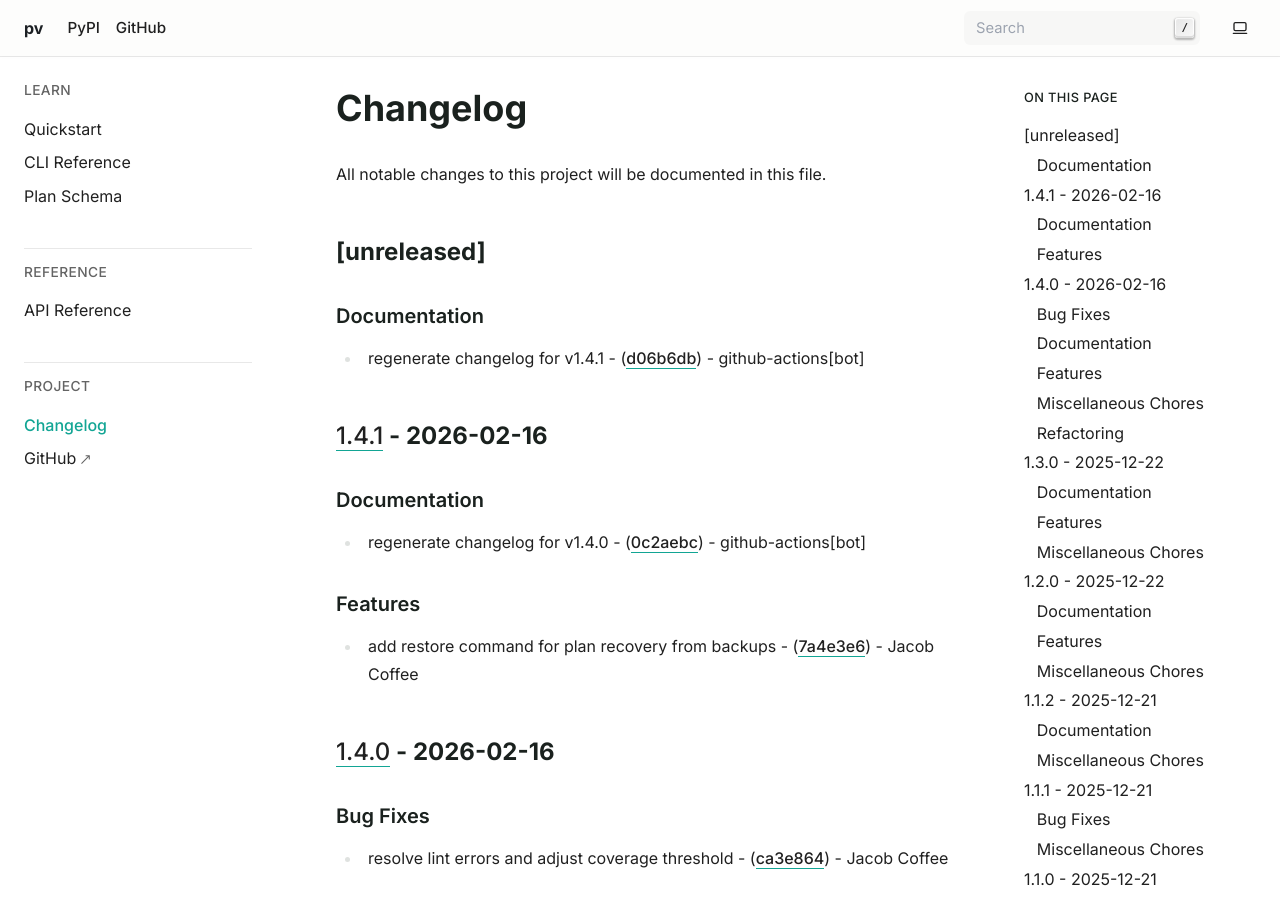
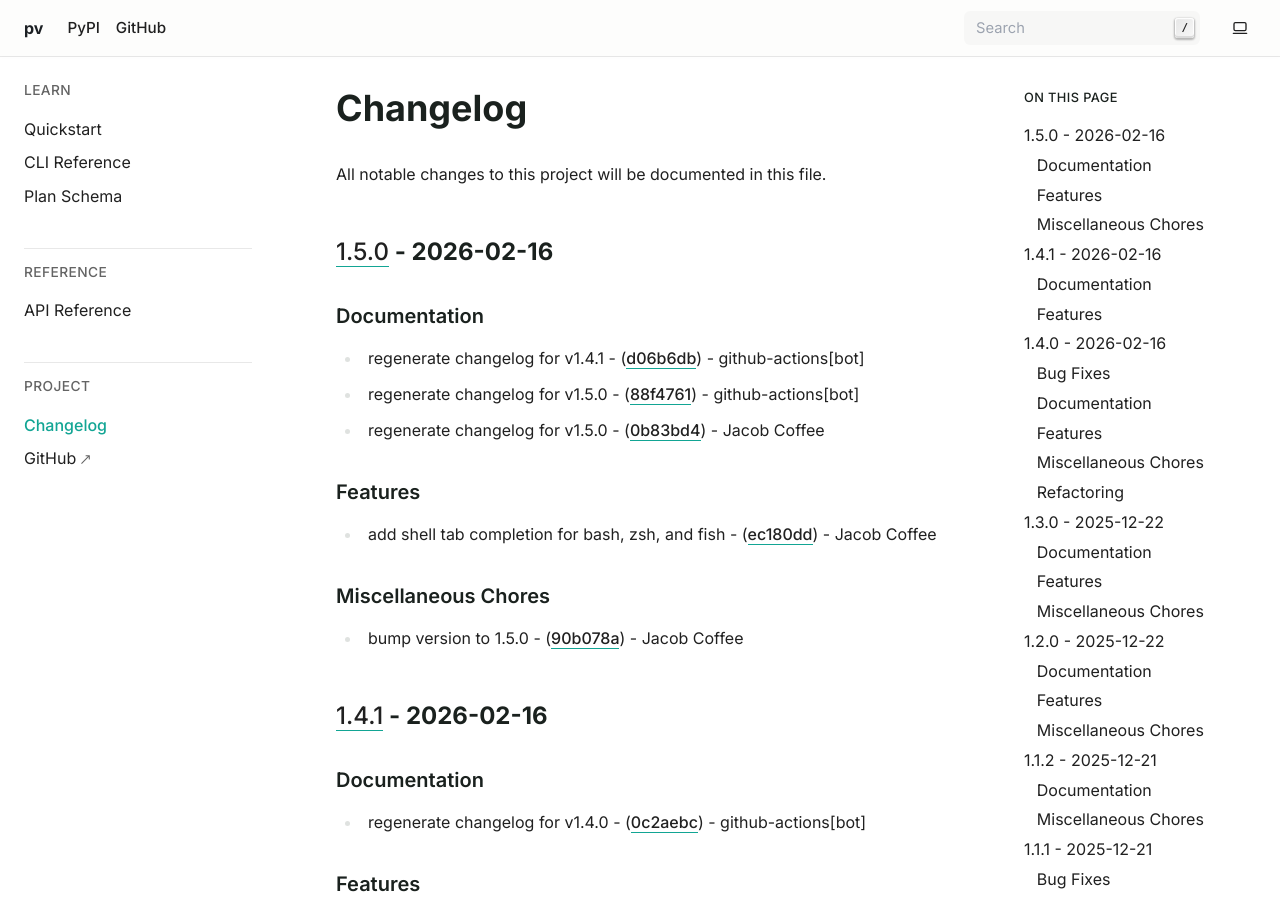
Before and after one commit to JacobCoffee/pv, a Sphinx documentation site: the page built from docs/CHANGELOG.md, in a window 1280 px wide and 900 px high. Built offline with Sphinx 7.4.7, drawn with Linux system fonts in a browser that asks for light colours.

Commit message:
docs: regenerate changelog for v1.5.0

```diff
--- a/docs/CHANGELOG.md
+++ b/docs/CHANGELOG.md
@@ -2,13 +2,29 @@
 
 All notable changes to this project will be documented in this file.
 
-## [unreleased]
+## [1.5.0](https://github.com/JacobCoffee/pv/compare/v1.4.1..v1.5.0) - 2026-02-16
 
 
 ### Documentation
 
 
 - regenerate changelog for v1.4.1 - ([d06b6db](https://github.com/JacobCoffee/pv/commit/d06b6db4848b8d1883fb40c42ca017c3e1eaa66c)) - github-actions[bot]
+
+- regenerate changelog for v1.5.0 - ([88f4761](https://github.com/JacobCoffee/pv/commit/88f4761f6aa0c3df4006dbca5e4db0f0d81e500f)) - github-actions[bot]
+
+- regenerate changelog for v1.5.0 - ([0b83bd4](https://github.com/JacobCoffee/pv/commit/0b83bd4fe6017c2d9e607db90b0fdfd52b54d16f)) - Jacob Coffee
+
+
+### Features
+
+
+- add shell tab completion for bash, zsh, and fish - ([ec180dd](https://github.com/JacobCoffee/pv/commit/ec180dd37714868a214ce7407078ead0c7c60e19)) - Jacob Coffee
+
+
+### Miscellaneous Chores
+
+
+- bump version to 1.5.0 - ([90b078a](https://github.com/JacobCoffee/pv/commit/90b078aa13174fd19813b70da4bc17754bbff73e)) - Jacob Coffee
 ## [1.4.1](https://github.com/JacobCoffee/pv/compare/v1.4.0..v1.4.1) - 2026-02-16
 
 
```
